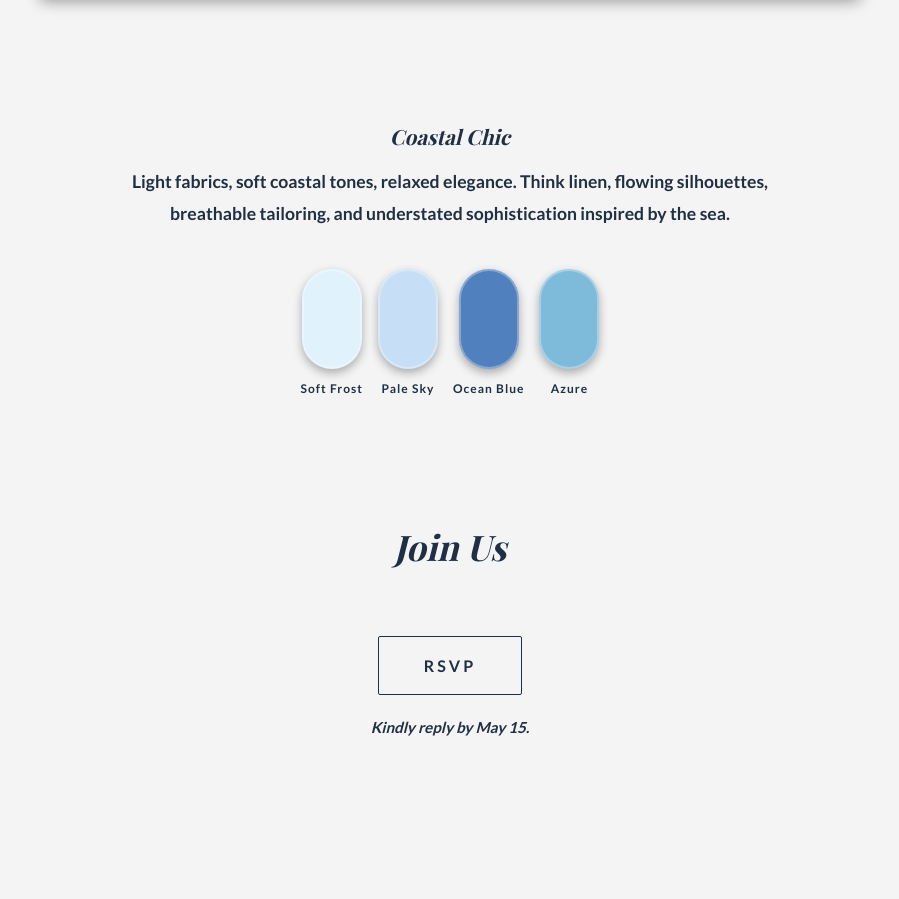
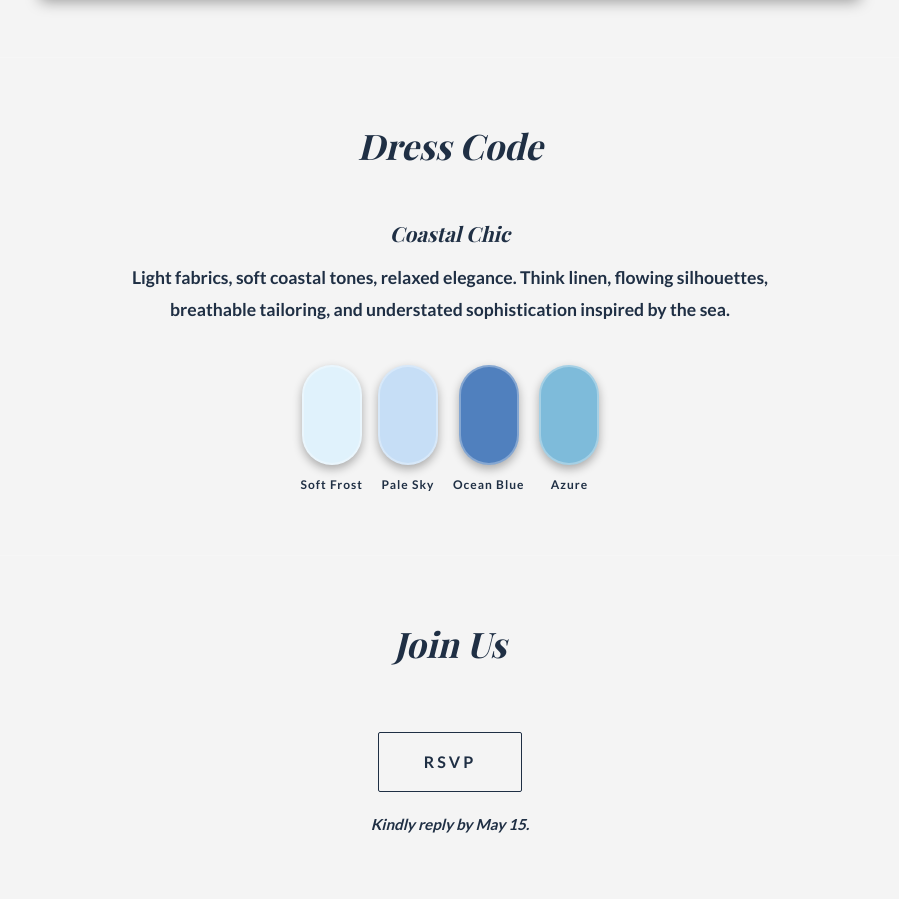
Before and after one commit to RidonMus/wedding_invite, a plain HTML site: page index.html in a window 1280 px wide. Shown: the part 2291-3190 px from the top of the page, without its empty margins (190-1089 px from the left). Drawn offline with nearby package versions, Linux system fonts and the light colour scheme; a web font is replaced by a local one.

Commit message:
Add Dress Code section title to index.html

```diff
--- a/index.html
+++ b/index.html
@@ -444,7 +444,7 @@
 
             <!-- Dress Code Section -->
             <section class="section-container">
-
+                <h2 class="section-title italic">Dress Code</h2>
                 <div class="dress-code-text">
                     <div class="italic" style="font-size: 1.3rem; margin-bottom: 10px;">Coastal Chic</div>
                     Light fabrics, soft coastal tones, relaxed elegance. Think linen, flowing silhouettes, breathable tailoring, and understated sophistication inspired by the sea.
```
